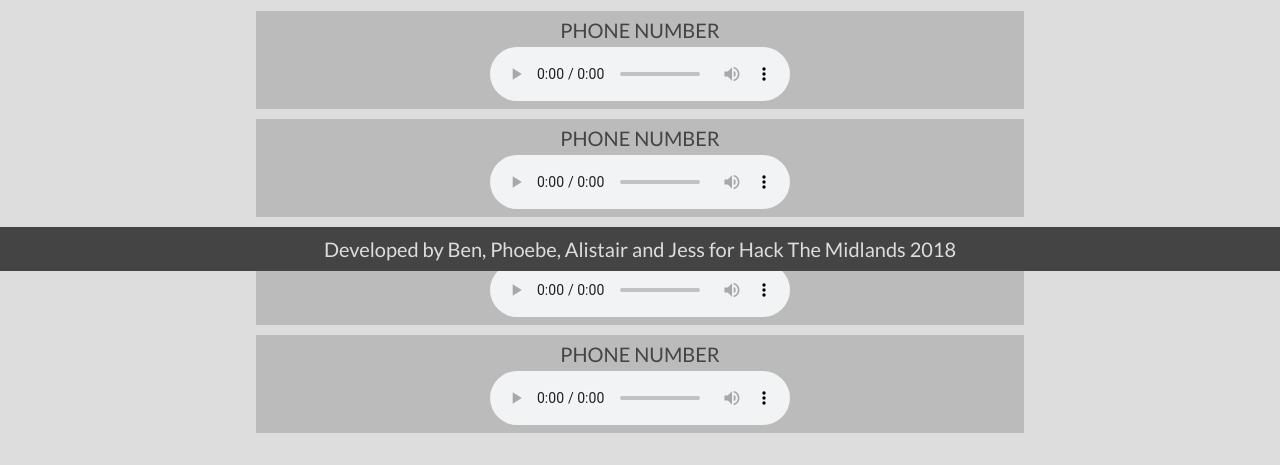
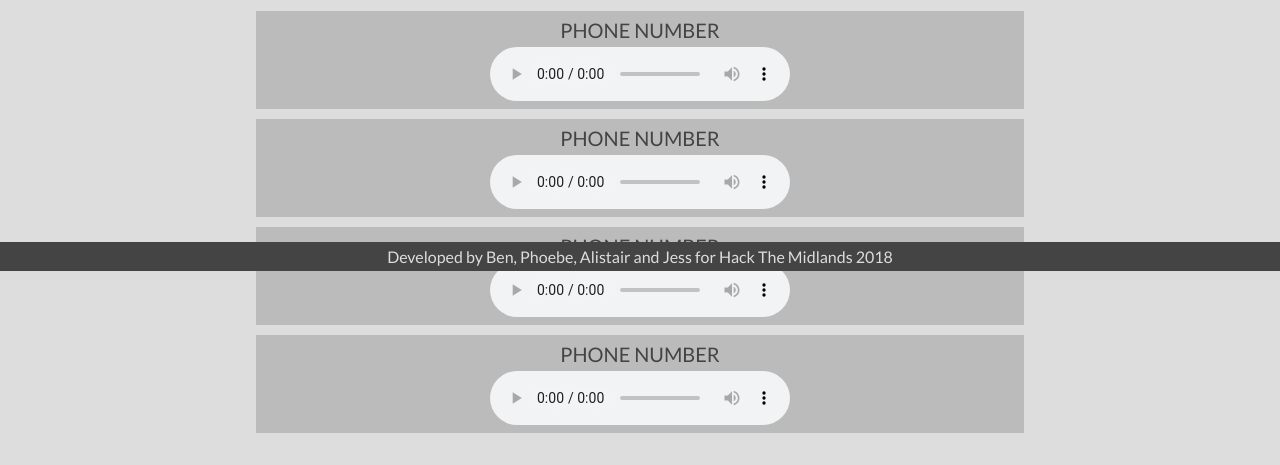
Before and after one commit to phoebexy/expondent, a PHP site: page / in a window 1280 px wide. Shown: the part 529-994 px from the top of the page. Before the commit the page ends 962 px from the top, so only its background shows below. Run offline with PHP 8.4, Linux system fonts and the light colour scheme.

Commit message:
Fixed minor semantic error in CSS

```diff
--- a/css/main.css
+++ b/css/main.css
@@ -3,6 +3,7 @@ body {
   font-family: 'Lato', sans-serif;
   background-color: #dddddd;
   color: #444444;
+  padding-bottom: 60px;
 }
 
 h1 {
--- a/index.html
+++ b/index.html
@@ -46,7 +46,7 @@
 </div>
 
 <div class="footer">
-  <p>Developed by Ben, Phoebe, Alistair and Jess for Hack The Midlands 2018</p>
+  <label>Developed by Ben, Phoebe, Alistair and Jess for Hack The Midlands 2018</label>
 </div>
 </body>
 </html>
```
